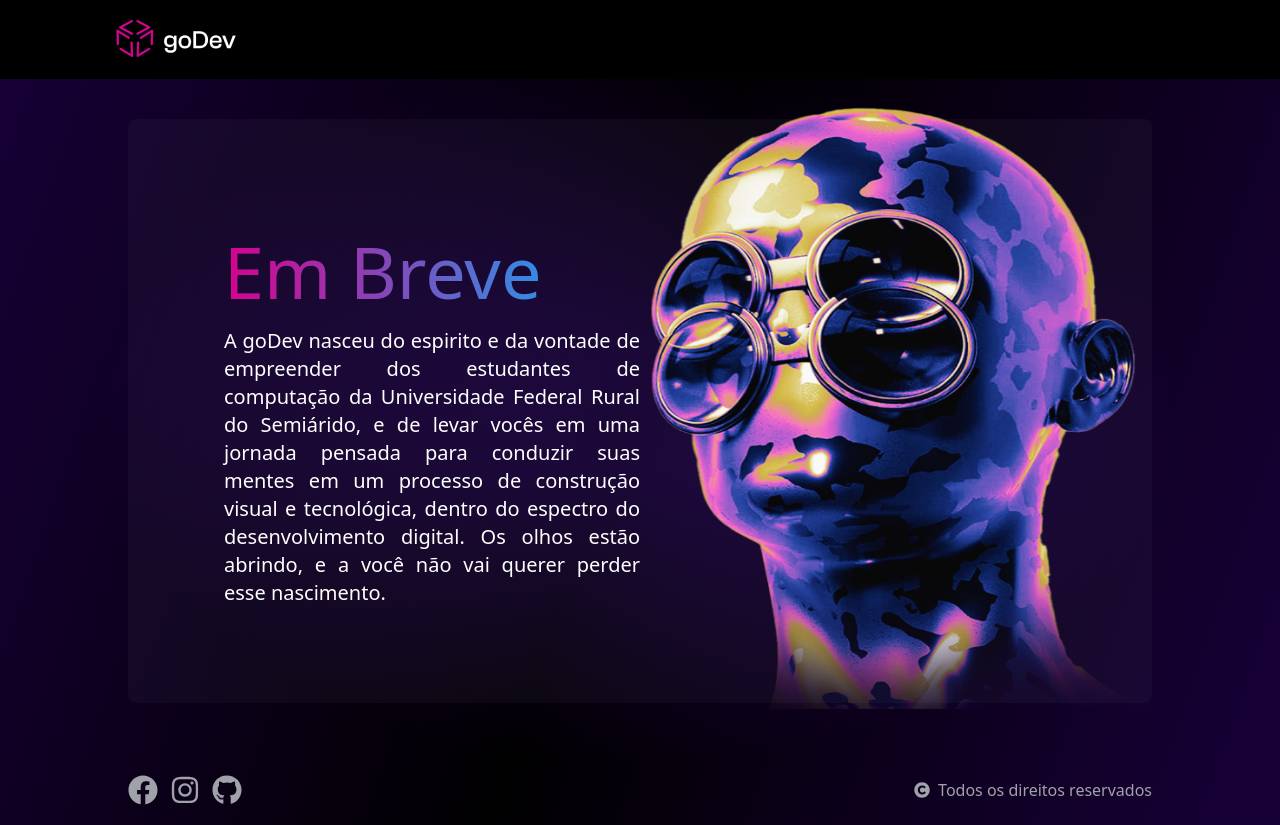
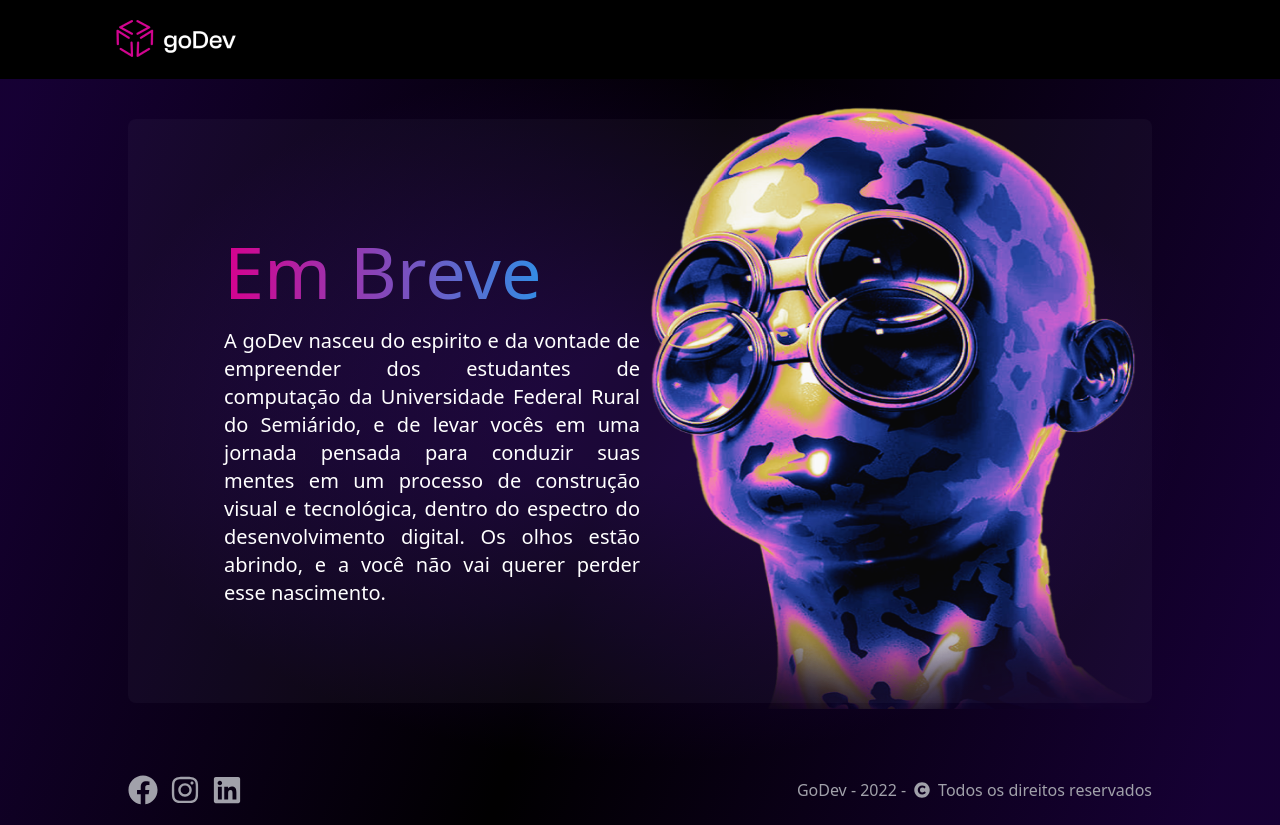
Before and after one commit to GuilhermeSegattoo/inforGerencial-landpage, a Next.js app: page / in a window 1280 px wide. Built offline with nearby package versions, Linux system fonts and the light colour scheme.

Commit message:
refact. Ajustes

```diff
--- a/components/footer/index.jsx
+++ b/components/footer/index.jsx
@@ -1,4 +1,5 @@
-import {FaFacebook,FaInstagram,FaGithub,FaCopyright} from 'react-icons/fa'
+import Link from 'next/link'
+import {FaFacebook,FaInstagram,FaGithub,FaCopyright, FaLinkedin} from 'react-icons/fa'
 
 export const Footer = () => {
     return(
@@ -7,11 +8,18 @@ export const Footer = () => {
         px-10 md:px-16 lg:px-32
         text-white justify-between flex-shrink-0 ">
             <div className='flex items-center gap-3'>
-                <FaFacebook className="text-2xl md:text-3xl text-zinc-400"/>
-                <FaInstagram className="text-2xl md:text-3xl text-zinc-400"/>
-                <FaGithub className="text-2xl md:text-3xl text-zinc-400"/>
+                <a href="https://www.facebook.com/profile.php?id=100085246966884" target="blank">
+                    <FaFacebook className="text-2xl md:text-3xl text-zinc-400 hover:opacity-50 cursor-pointer"/>
+                </a>
+                <a href="https://www.instagram.com/godevofc/" target="blank">
+                    <FaInstagram className="text-2xl md:text-3xl text-zinc-400 hover:opacity-50 cursor-pointer"/>
+                </a>
+                <a href="">
+                    <FaLinkedin className="text-2xl md:text-3xl text-zinc-400 hover:opacity-50 cursor-pointer"/>
+                </a>
             </div>
             <div className='flex items-center gap-2 text-zinc-400'>
+                <span>GoDev - 2022 - </span>
                 <FaCopyright className='text-zinc-400'/>
                 <span className='text-zinc-400'>Todos os direitos reservados</span>
             </div>
```
